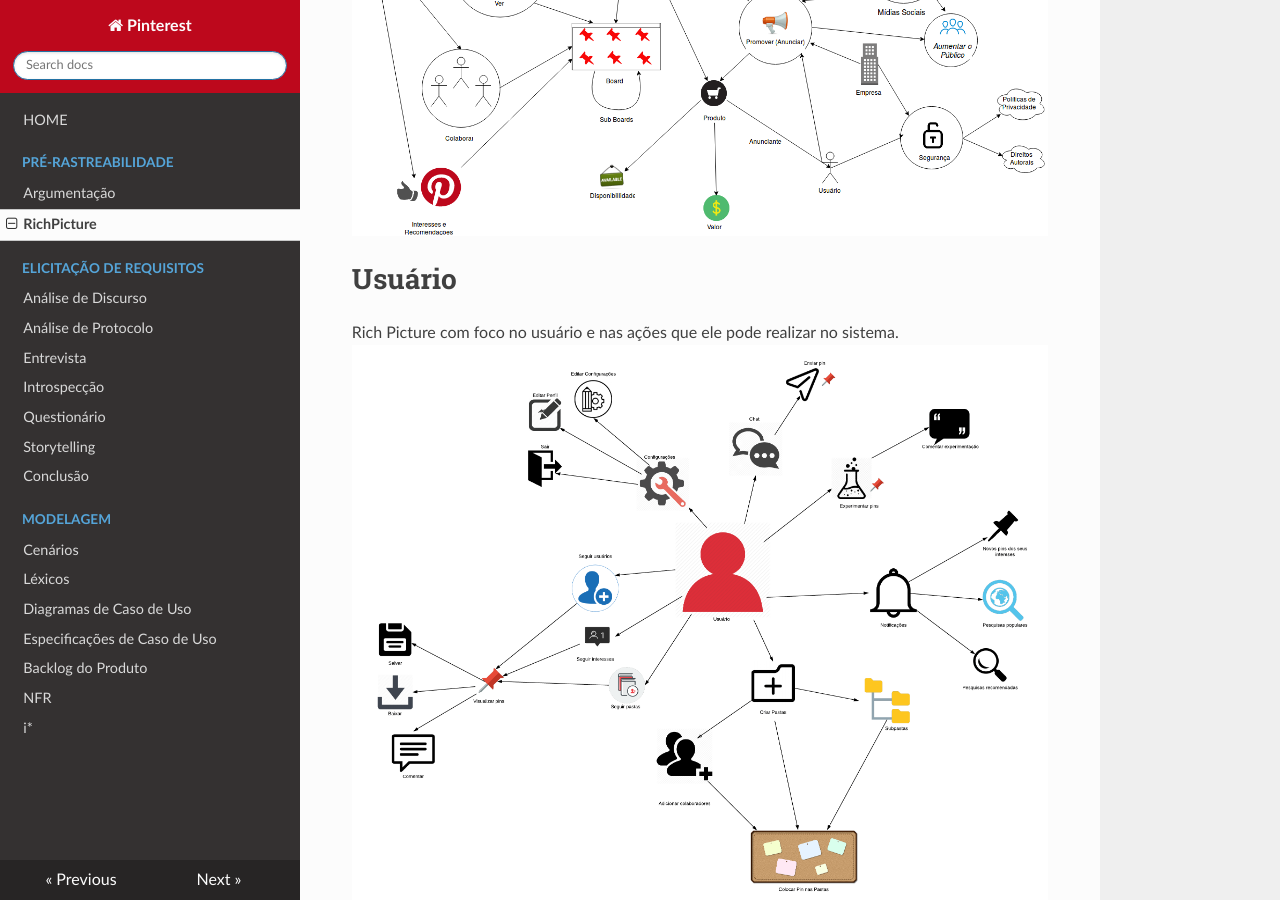
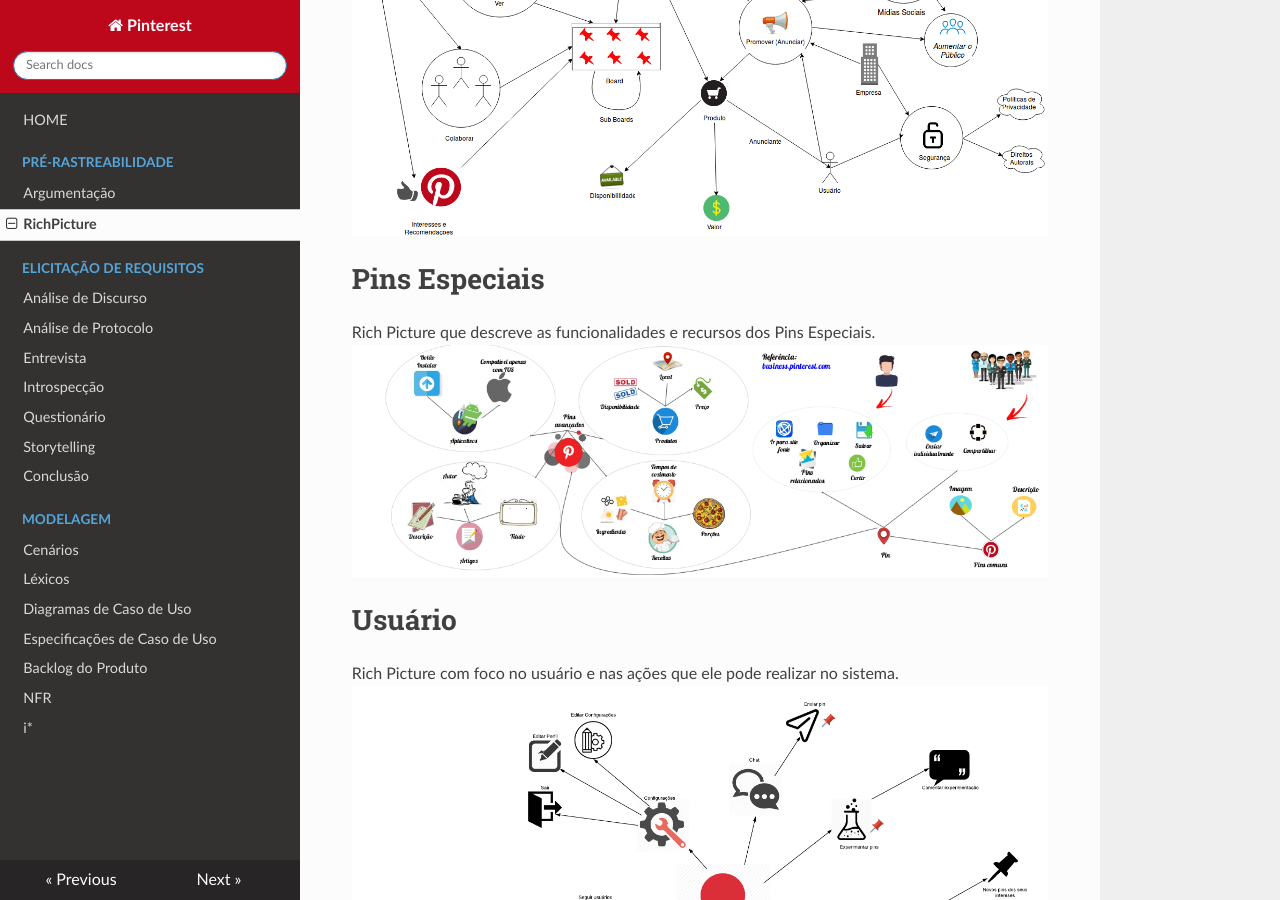
Before and after one commit to joberthrogers18/2018.2-Requisitos-Pinterest, an MkDocs documentation site: the page built from docs/rich_picture.md, in a window 1280 px wide and 900 px high, scrolled down 561 px. Built offline with MkDocs 1.6.1, drawn with Linux system fonts in a browser that asks for light colours; nearby versions of some CDN libraries; old or Windows-style settings are respelled for this version of MkDocs.

Commit message:
Adding Rich Picture

```diff
--- a/docs/rich_picture.md
+++ b/docs/rich_picture.md
@@ -3,6 +3,11 @@
 
 Rich Picture que descreve todas as ações realizadas referentes á um pin. As  ações podem são realizadas pelo usuário, podendo ele ser um consumidor ou anunciante.
 ![Screenshot](img/rich_final.png)
+
+# Pins Especiais
+
+Rich Picture que descreve as funcionalidades e recursos dos Pins Especiais.
+![rich4](img/rich4.png)
 
 # Usuário
 
```
Also changed, not shown: docs/img/rich4.png (added).
